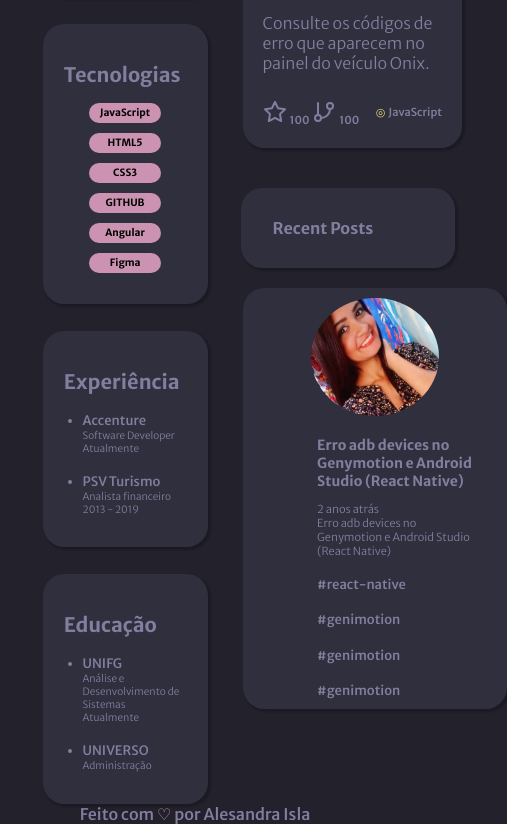
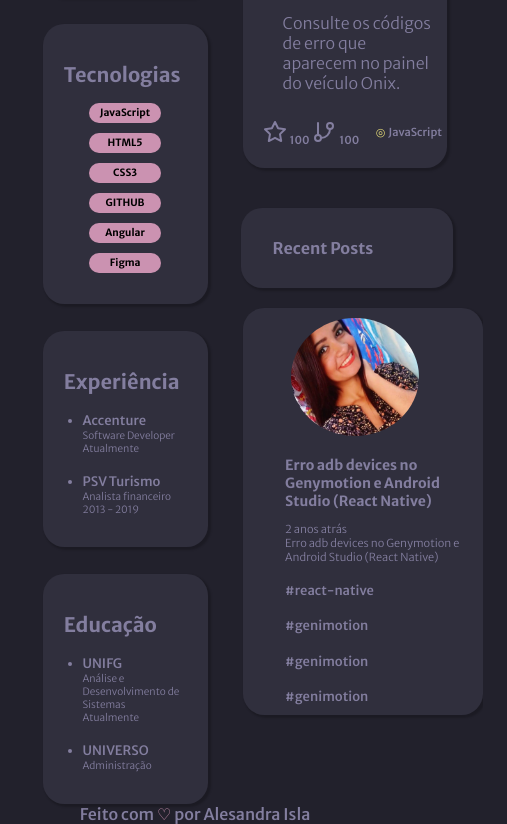
Before and after one commit to alesandraisla/portifolio-rocketseat, a plain HTML site: page index.html in a window 390 px wide. Shown: the part 437-1261 px from the top of the page, 507 px wide, since content can reach past the window. Drawn offline with Linux system fonts and the light colour scheme.

Commit message:
Ajustes na responsividade mobile

```diff
--- a/style.css
+++ b/style.css
@@ -320,14 +320,19 @@ footer span {
         margin-right: 25px;
         margin-bottom: 20px;
         min-width: 89%;
-
+        padding-right: 15px;
+    }
+    .md-card {
+        padding-right: 15px;
     }
     .lg-card.recent {
         margin-top: 0px;
         margin-bottom: 0px;
+        padding-right: 18px;
     }
     .lg-post.perfil {
         padding-top:20px;
+        padding-right: 15px;
     }
     .lg-card {
         margin-bottom: 20px;
@@ -340,9 +345,16 @@ footer span {
     }
     .md-card {
         padding-bottom: 20px;
+        min-width: 80%;
+        margin-right: 0px;
+        padding-right: 10px;
     }
     .md-card.second {
         margin-left: 32px;
+        padding-bottom: 20px;
+        min-width: 80%;
+        margin-right: 0px;
+        padding-right: 44px;
     }
     .lg-card.recent {
         margin-top: 20px;
@@ -356,6 +368,9 @@ footer span {
         justify-content: center;
         align-items: center;
         padding-top: 10px;
+    }
+    .md-card.second:first-child , .md-card.second p{
+        padding-left: 20px
     }
 }
 
@@ -448,9 +463,10 @@ footer span {
     }
 }
 
-@media (max-width: 640px) {
+@media (max-width: 425px) {
     .lg-post.perfil {
-        width: 200px;
+        width: 225px;
+        padding-left: 0px;
     }
     .lg-post.perfil p {
         font-size: 11px;
@@ -458,4 +474,22 @@ footer span {
     .items-card span {
         font-size: 11px;
     }
+    .lg-card.recent {
+        padding-right: 30px;
+    }
+    .md-card.second {
+        padding-right: 5px;
+    }
 }
+
+@media (max-width: 375px) {
+    .lg-card.project {
+        width: 165%;
+    }
+    .md-card.second, .md-card {
+        min-width: 191%;
+    }
+    .lg-card.recent {
+        width: 161%;
+    }
+}
```
Also changed, not shown: README.md.
